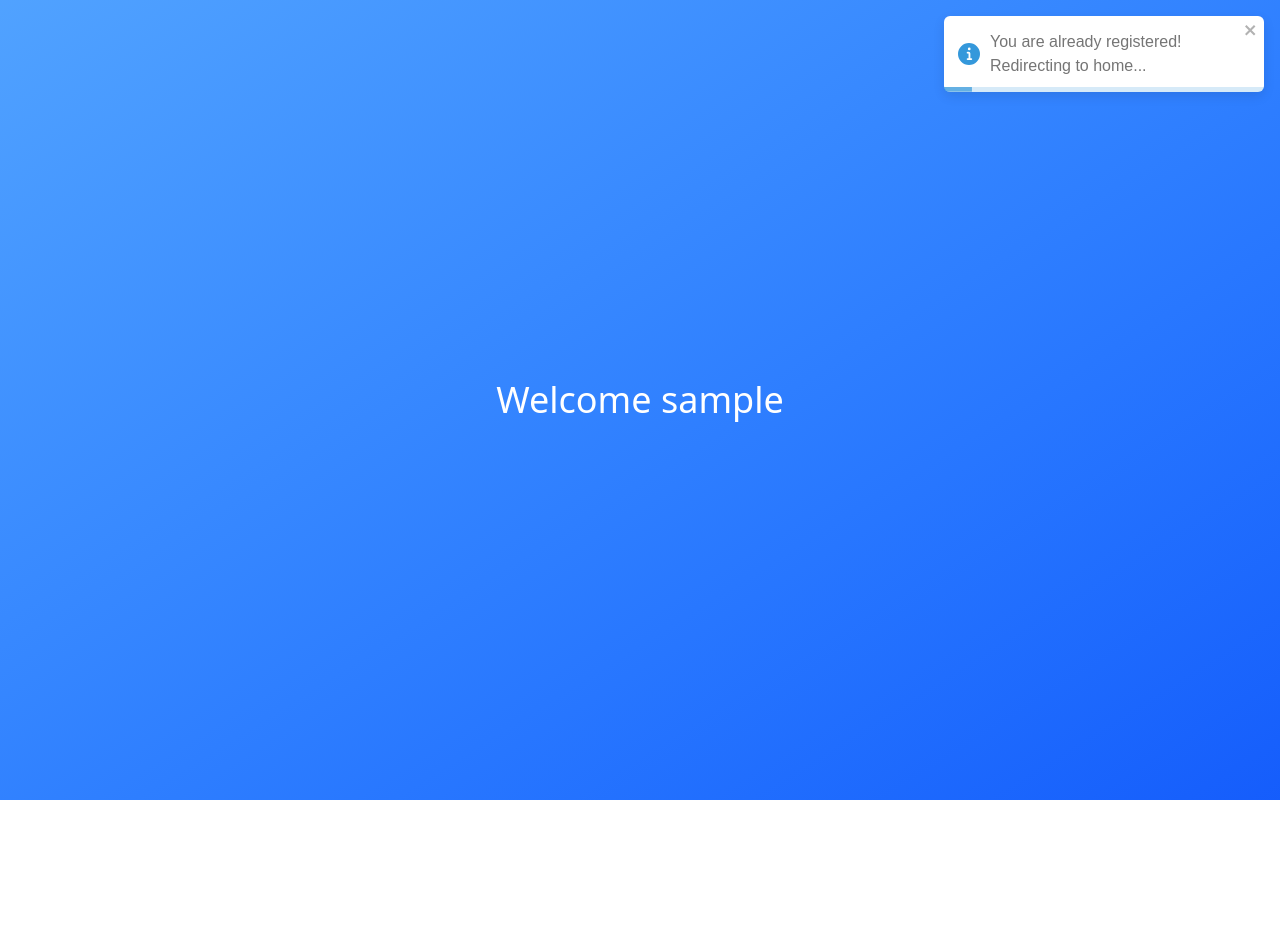
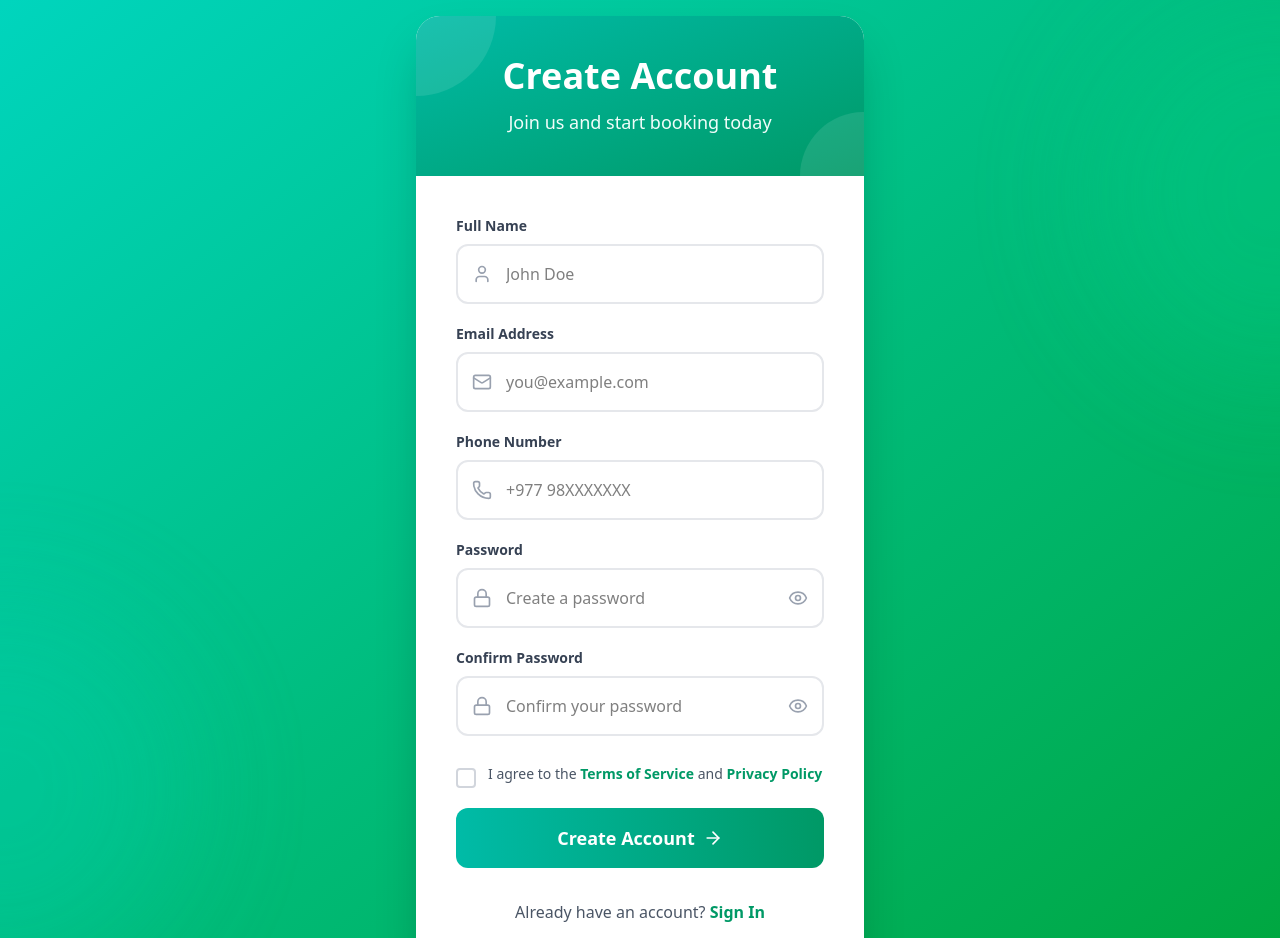
Before and after one commit to Rixbroho/Sport_Booking, a React (Vite) app in the folder frontend/: page /register in a window 1280 px wide. Before the commit this address led to /. Shown: the top 938 px of the page. Before the commit the page ends 800 px from the top, so only its background shows below. Built offline with nearby package versions, Linux system fonts and the light colour scheme; sample sign-in values are in the browser's storage.

Commit message:
login and signup completed

```diff
--- a/frontend/src/App.jsx
+++ b/frontend/src/App.jsx
@@ -48,8 +48,8 @@ function App(){
       />
       <Routes>
         <Route path="/" element={isAuthenticated ? <div className="min-h-screen bg-gradient-to-br from-blue-400 to-blue-600 flex items-center justify-center"><h1 className="text-white text-4xl">Welcome {user?.username}</h1></div> : <Navigate to="/Login" replace />} />
-        <Route path="/Login" element={<LogIn onSwitchToSignup={() => {}} onLogin={handleLogin} />} />
-        <Route path="/register" element={<SignIn onSwitchToLogin={() => {}} isAuthenticated={isAuthenticated} />} />
+        <Route path="/Login" element={<LogIn onSwitchToSignup={(navigate) => navigate('/register')} onLogin={handleLogin} />} />
+        <Route path="/register" element={<SignIn onSwitchToLogin={(navigate) => navigate('/Login')} isAuthenticated={isAuthenticated} />} />
         <Route path="/ForgetPassword" element={<ForgetPassword/>} />
         <Route path="*" element={<Navigate to="/Login" replace />} />
       </Routes>
--- a/frontend/src/pages/LogIn.jsx
+++ b/frontend/src/pages/LogIn.jsx
@@ -9,6 +9,10 @@ const LogIn = ({ onSwitchToSignup, onLogin }) => {
   const [loading, setLoading] = useState(false);
   const navigate = useNavigate();
   const [formData, setFormData] = useState({ email: '', password: '' });
+
+  const handleSwitchToSignup = () => {
+    navigate('/register');
+  };
 
   const handleSubmit = async () => {
     if (!formData.email || !formData.password) {
@@ -114,7 +118,7 @@ const LogIn = ({ onSwitchToSignup, onLogin }) => {
             <p className="text-gray-600">
               Don't have an account?{' '}
               <button
-                onClick={onSwitchToSignup}
+                onClick={handleSwitchToSignup}
                 className="text-emerald-600 hover:text-emerald-700 font-bold hover:underline"
               >
                 Create Account
@@ -129,34 +133,3 @@ const LogIn = ({ onSwitchToSignup, onLogin }) => {
 
 
 export default LogIn;
-
-
-// export default function App() {
-//   const [currentPage, setCurrentPage] = useState('login');
-
-//   const handleLogin = (data) => {
-//     console.log('Login data:', data);
-//     alert(`Login successful! Email: ${data.email}`);
-//   };
-
-//   const handleSignup = (data) => {
-//     console.log('Signup data:', data);
-//     alert(`Account created! Welcome ${data.fullName}`);
-//   };
-
-//   return (
-//     <>
-//       {currentPage === 'login' ? (
-//         <LoginPage
-//           onSwitchToSignup={() => setCurrentPage('signup')}
-//           onLogin={handleLogin}
-//         />
-//       ) : (
-//         <SignupPage
-//           onSwitchToLogin={() => setCurrentPage('login')}
-//           onSignup={handleSignup}
-//         />
-//       )}
-//     </>
-//   );
-// }
--- a/frontend/src/pages/SignIn.jsx
+++ b/frontend/src/pages/SignIn.jsx
@@ -7,15 +7,9 @@ import { signupUser } from '../services/api';
 const SignIn = ({ onSwitchToLogin, onSignup, isAuthenticated }) => {
   const navigate = useNavigate();
 
-  useEffect(() => {
-    if (isAuthenticated) {
-      toast.info('You are already registered! Redirecting to home...');
-      const timer = setTimeout(() => {
-        navigate('/');
-      }, 2000);
-      return () => clearTimeout(timer);
-    }
-  }, [isAuthenticated, navigate]);
+  const handleSwitchToLogin = () => {
+    navigate('/Login');
+  };
   const [showPassword, setShowPassword] = useState(false);
   const [showConfirmPassword, setShowConfirmPassword] = useState(false);
   const [agreedToTerms, setAgreedToTerms] = useState(false);
@@ -216,7 +210,7 @@ const SignIn = ({ onSwitchToLogin, onSignup, isAuthenticated }) => {
             <p className="text-gray-600">
               Already have an account?{' '}
               <button
-                onClick={onSwitchToLogin}
+                onClick={handleSwitchToLogin}
                 className="text-emerald-600 hover:text-emerald-700 font-bold hover:underline"
               >
                 Sign In
```
Also changed, not shown: 1 other file (tests, documents, lock files or other folders).
